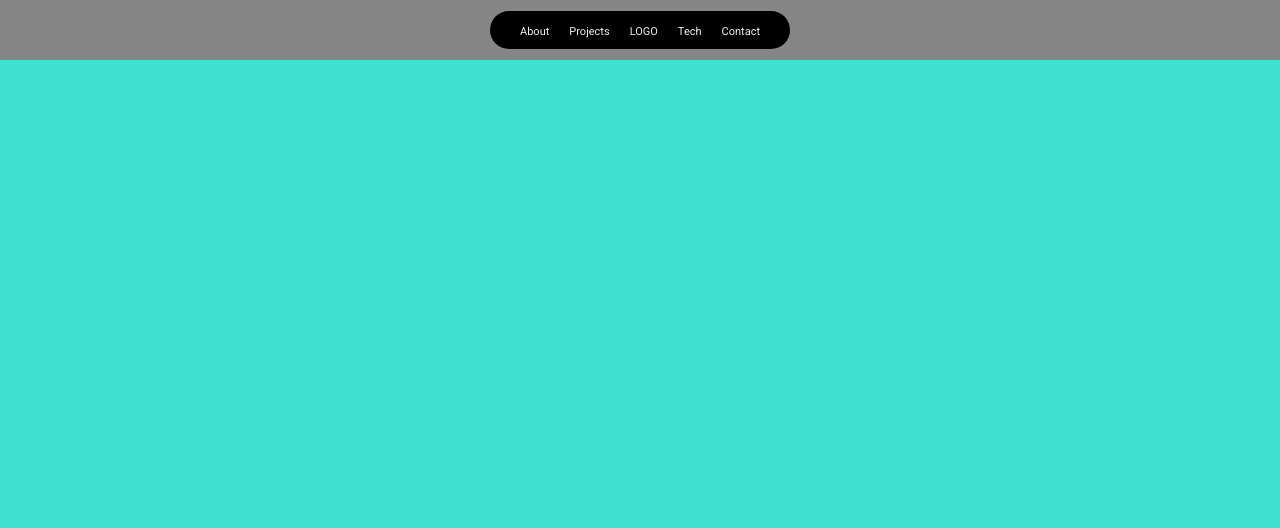
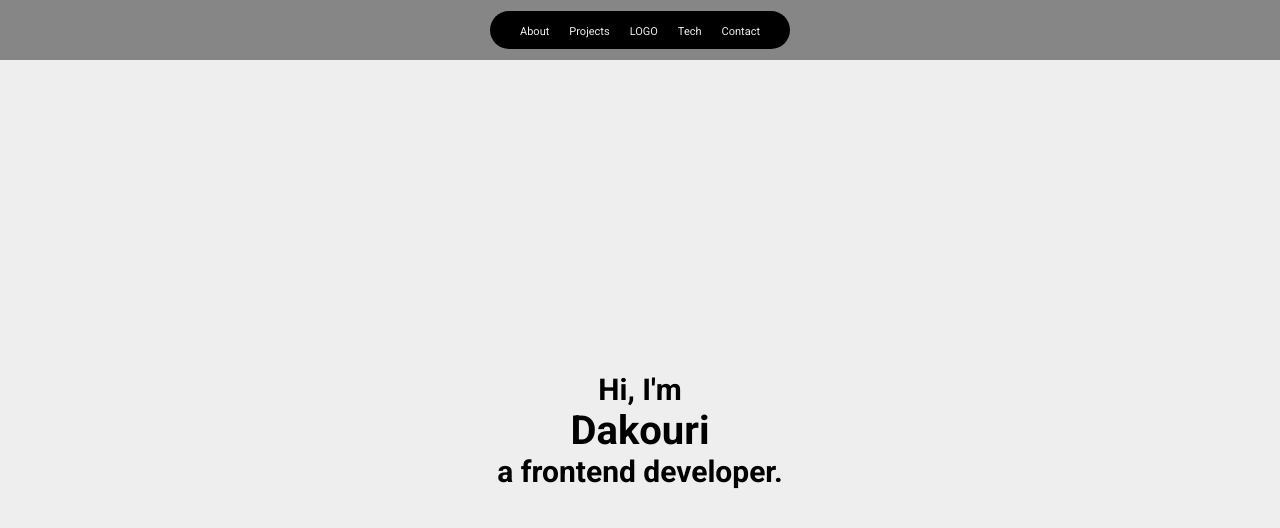
Before and after one commit to DakouriKobri/portfolio-web-dk, a React (Create React App) app: page / in a window 1280 px wide. Shown: the top 528 px of the page. Built offline with nearby package versions, Linux system fonts and the light colour scheme.

Commit message:
Fill up the here section with an introductory greeting

```diff
--- a/src/components/hero/Hero.jsx
+++ b/src/components/hero/Hero.jsx
@@ -1,5 +1,13 @@
 import "./hero.scss";
 
 export default function Hero() {
-  return <div className="hero" id="hero"></div>;
+  return (
+    <div className="hero" id="hero">
+      <div className="introduction">
+        <h2>Hi, I'm</h2>
+        <h1>Dakouri</h1>
+        <h2>a frontend developer.</h2>
+      </div>
+    </div>
+  );
 }
--- a/src/components/hero/hero.scss
+++ b/src/components/hero/hero.scss
@@ -1,3 +1,11 @@
+@import "../../global.scss";
+
 .hero {
-  background-color: turquoise;
+  display: flex;
+  flex-direction: column;
+  justify-content: center;
+  text-align: center;
+  background-color: $lightGray;
+  font-weight: 400;
+  font-size: 20px;
 }
```
